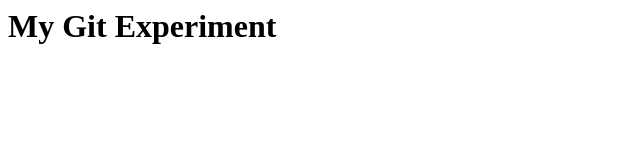
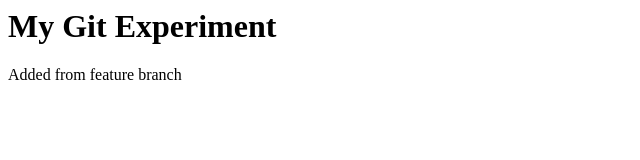
Before and after one commit to jaspreetpanchhat1929/git_experiment, a plain HTML site: page index.html in a window 1280 px wide. Shown: the whole page, without its empty margins (0-640 px from the left). Drawn offline with Linux system fonts and the light colour scheme.

Commit message:
Added paragraph in feature branch

```diff
--- a/index.html
+++ b/index.html
@@ -1 +1,2 @@
 <h1>My Git Experiment</h1>
+<p>Added from feature branch</p>
```
